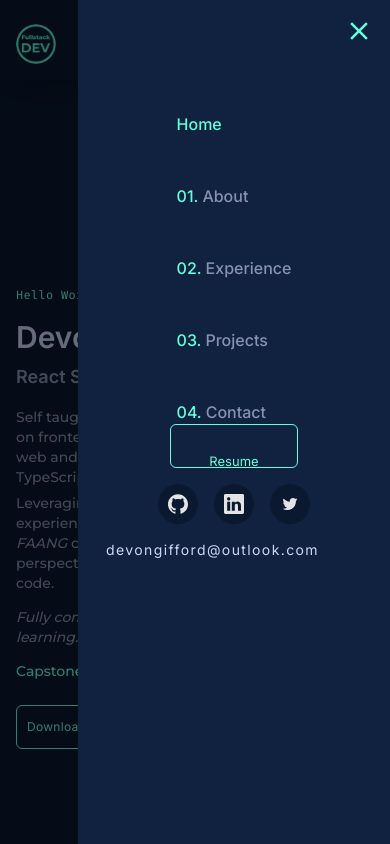
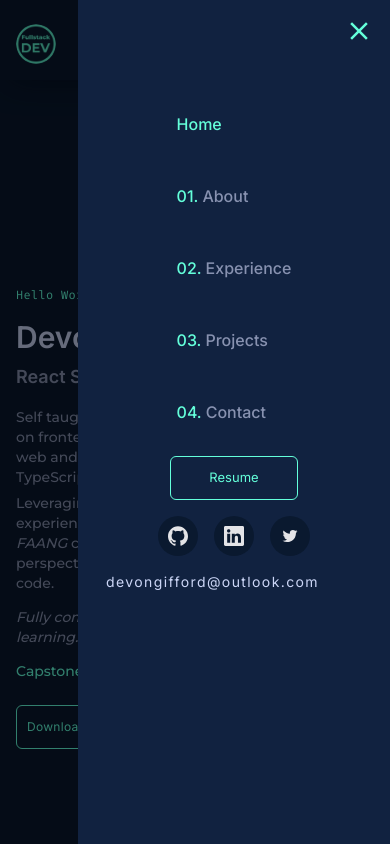
Before and after one commit to DevonGifford/Portfolio_v2, a Next.js app: page / in a window 390 px wide. Both pictures are taken after a click on the button "Open menu". Built offline with nearby package versions, Linux system fonts and the light colour scheme.

Commit message:
fix: stop mobile menu resume label overflowing its button

```diff
--- a/src/components/layout/MobileMenu.tsx
+++ b/src/components/layout/MobileMenu.tsx
@@ -103,7 +103,7 @@ const MobileMenu = forwardRef<HTMLDivElement, Props>(function MobileMenu({ onClo
           target="_blank"
           rel="noopener noreferrer"
           {...fadeIn({ duration: DURATION.fast, delay: 0.8, ease: "easeIn" })}
-          className={outlineButton("h-10 w-32 pt-8 text-[13px]")}
+          className={outlineButton("mt-8 h-10 w-32 text-[13px]")}
         >
           {siteConfig.labels.resume}
         </motion.a>
```
